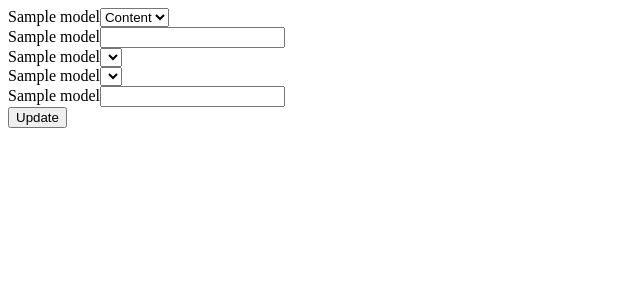
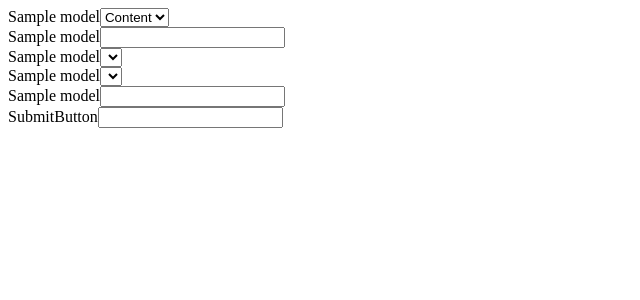
Before and after one commit to ommu/mod-mailer, a PHP site: template views/mail-template/admin_update.php in a window 1280 px wide. Shown: the top 300 px of the page, without its empty margins (0-640 px from the left). Run offline with PHP 8.4, Linux system fonts and the light colour scheme; the template is opened without the code that fills it: most values are stand-ins (such as "Sample title", 1, 10 or a date in 2020); form fields are guessed from the names that the template uses; lists and menus that the app fills with data are empty; some libraries are stand-ins or nearby versions.

Commit message:
fixed submitButton on field form

```diff
--- a/views/mail-template/_form.php
+++ b/views/mail-template/_form.php
@@ -67,10 +67,8 @@ JS;
 	->label($model->getAttributeLabel('template_file')); ?>
 
 <div class="ln_solid"></div>
-<div class="form-group row">
-	<div class="col-md-6 col-sm-9 col-xs-12 col-12 col-sm-offset-3">
-		<?php echo Html::submitButton($model->isNewRecord ? Yii::t('app', 'Create') : Yii::t('app', 'Update'), ['class' => $model->isNewRecord ? 'btn btn-success' : 'btn btn-primary']); ?>
-	</div>
-</div>
+
+<?php echo $form->field($model, 'submitButton')
+	->submitButton(); ?>
 
 <?php ActiveForm::end(); ?>
```
Also changed, not shown: views/setting/_form.php (+3 -5 lines).
